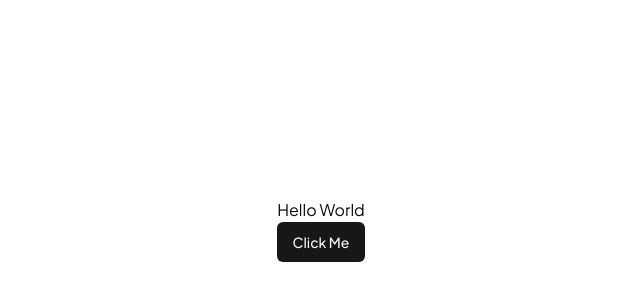
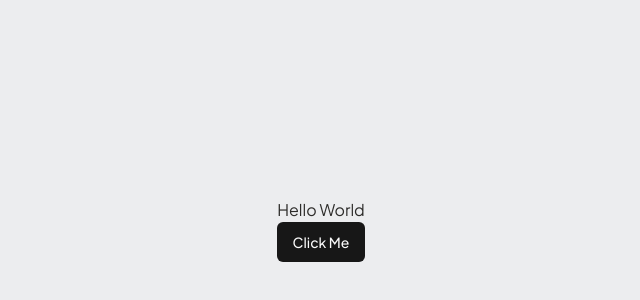
Before and after one commit to fahmiaf13/pokedex-react, a React (Vite) app: page / in a window 1280 px wide. Shown: the part 170-470 px from the top of the page, without its empty margins (319-959 px from the left). Built offline with nearby package versions, Linux system fonts and the light colour scheme.

Commit message:
feat: add color template

```diff
--- a/src/index.css
+++ b/src/index.css
@@ -6,8 +6,8 @@
   :root {
     font-family: "Plus Jakarta Sans";
     font-size: 16px;
-    --background: 0 0% 100%;
-    --foreground: 0 0% 3.9%;
+    --background: 220, 9%, 93%;
+    --foreground: 40, 3%, 17%;
 
     --card: 0 0% 100%;
     --card-foreground: 0 0% 3.9%;
--- a/tailwind.config.js
+++ b/tailwind.config.js
@@ -1,12 +1,7 @@
 /** @type {import('tailwindcss').Config} */
 module.exports = {
   darkMode: ["class"],
-  content: [
-    './pages/**/*.{ts,tsx}',
-    './components/**/*.{ts,tsx}',
-    './app/**/*.{ts,tsx}',
-    './src/**/*.{ts,tsx}',
-	],
+  content: ["./pages/**/*.{ts,tsx}", "./components/**/*.{ts,tsx}", "./app/**/*.{ts,tsx}", "./src/**/*.{ts,tsx}"],
   theme: {
     container: {
       center: true,
@@ -50,6 +45,7 @@ module.exports = {
           DEFAULT: "hsl(var(--card))",
           foreground: "hsl(var(--card-foreground))",
         },
+        tomato: "#E53E41",
       },
       borderRadius: {
         lg: "var(--radius)",
@@ -73,4 +69,4 @@ module.exports = {
     },
   },
   plugins: [require("tailwindcss-animate")],
-}
+};
```
